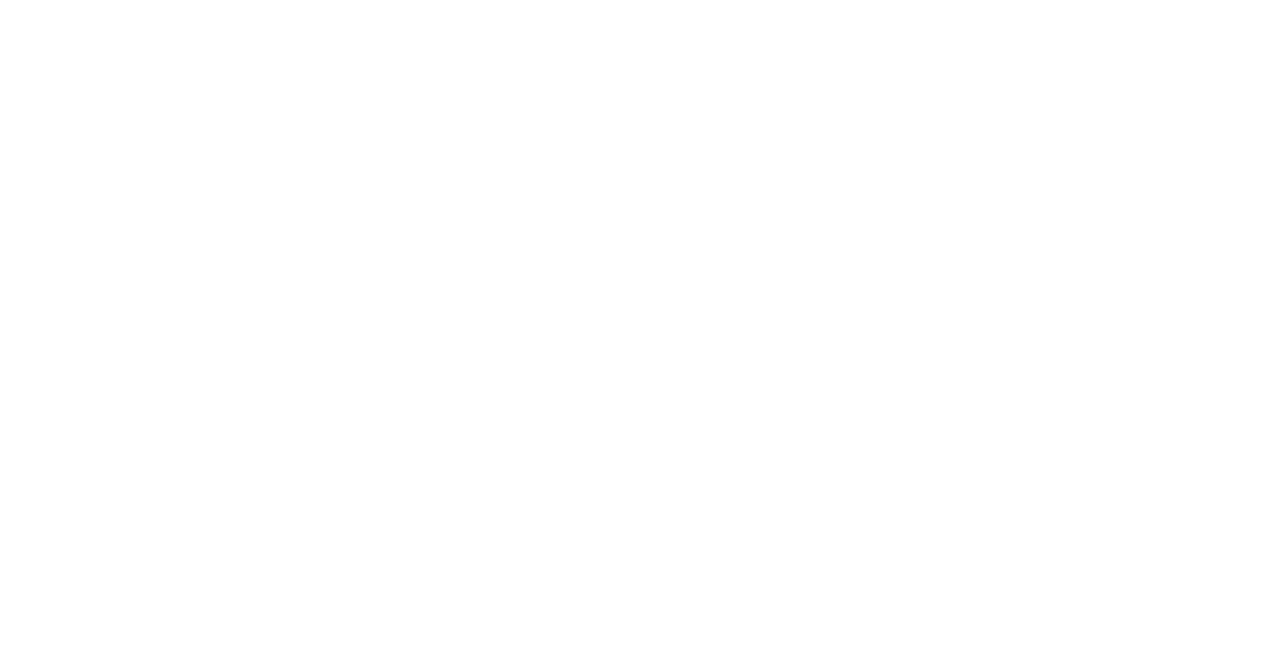
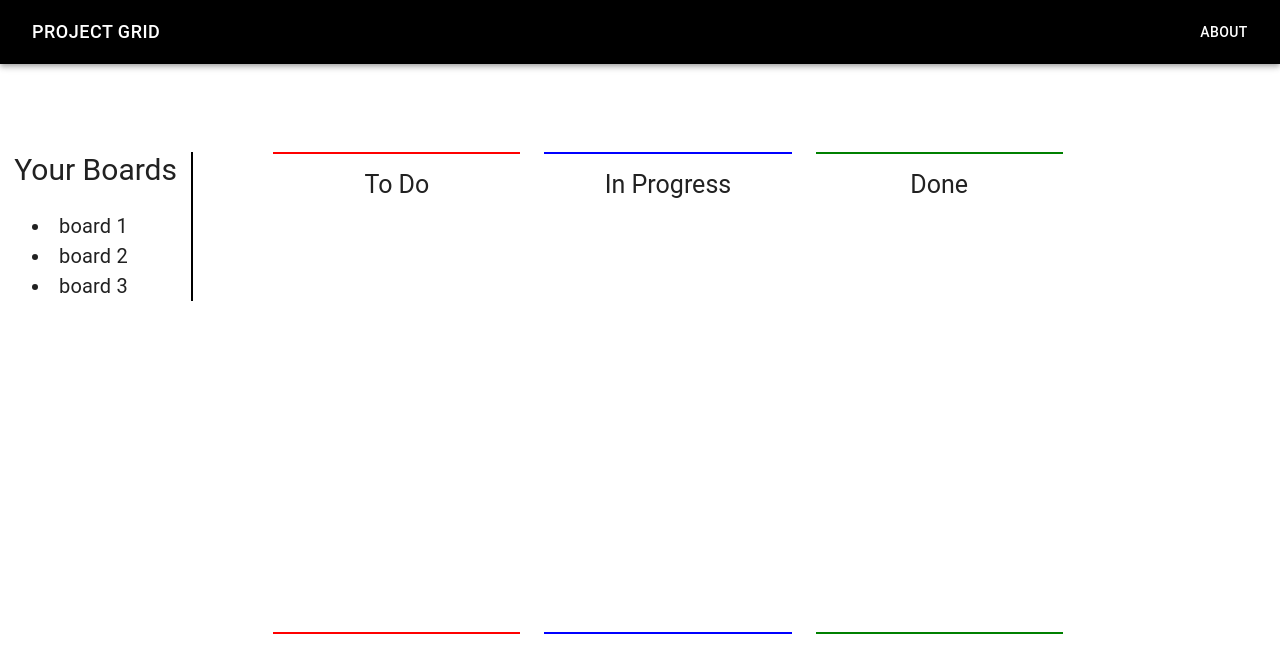
Before and after one commit to n1sh1thaS/project-grid, a React (Vite) app in the folder client/: page /board in a window 1280 px wide. Before the commit this address had no page. Shown: the top 672 px of the page. Built offline with nearby package versions, Linux system fonts and the light colour scheme.

Commit message:
create board page outline

```diff
--- a/client/src/App.jsx
+++ b/client/src/App.jsx
@@ -1,6 +1,7 @@
 import React from 'react'
 import Landing from "./pages/Landing";
 import Login from "./pages/Login"
+import Board from "./pages/Board"
 import {BrowserRouter as Router, Routes, Route} from 'react-router-dom'
 
 function App() {
@@ -10,6 +11,7 @@
       <Routes>
         <Route path="/" element={<Landing/>} />
         <Route path="/login" element={<Login/>} />
+        <Route path="/board" element={<Board/>} />
       </Routes>
     </Router>
     </>
--- a/client/src/components/LoginForm.jsx
+++ b/client/src/components/LoginForm.jsx
@@ -1,6 +1,6 @@
 import {TextField, Button, Box, Typography} from "@mui/material";
 
-const SignUpForm = () => {
+const LoginForm = () => {
   return (
     <Box sx={{display: "flex", flexDirection: "column", gap: 2, alignItems: "center"}}>
       <Typography variant="h3" sx={{fontSize: 35, marginBottom: 5}}>Login to Project Grid</Typography>
@@ -25,4 +25,4 @@
   );
 };
 
-export default SignUpForm;
+export default LoginForm;
--- a/client/src/components/NavBar.jsx
+++ b/client/src/components/NavBar.jsx
@@ -5,7 +5,7 @@
   const {showLogin, showSignup} = props
   return (
     <div>
-      <AppBar position="static" sx={{marginBottom: '100px', background:'black'}}>
+      <AppBar position="static" sx={{background:'black'}}>
         <Toolbar sx={{ justifyContent: "space-between" }}>
           <Typography variant="h6" component="div">
             <Button variant="text" href="/" sx={{ color: 'white', fontSize: 18 }}>Project Grid</Button>
--- a/client/src/components/SignUpForm.jsx
+++ b/client/src/components/SignUpForm.jsx
@@ -14,13 +14,13 @@
       email,
       password,
     };
-    console.log(user);
-    const { data } = await axios
+    await axios
       .post("http://localhost:3000/api/users", user)
-      .then((res) => console.log("posted new user", res.data))
+      .then((res) => {
+        const {data} = res;
+        localStorage.setItem('token', data.token);
+      })
       .catch((e) => console.log("user cannot be posted"));
-
-    localStorage.setItem('token', data.token);
   };
 
   return (
--- /dev/null
+++ b/client/src/css/board.css
@@ -0,0 +1,6 @@
+.boardCategory{
+    flex: 1;
+    display: flex;
+    justify-content: center;
+    align-items: center;
+}
--- /dev/null
+++ b/client/src/pages/Board.jsx
@@ -0,0 +1,48 @@
+import React from 'react'
+import NavBar from '../components/NavBar'
+import {Grid, Typography, Box, Card, CardActions, CardContent, IconButton, DeleteIcon, EditIcon} from "@mui/material";
+import "../css/board.css"
+const Board = () => {
+  return (
+    <>
+      <Grid container spacing={3}>
+        <Grid item xs={12}>
+          <NavBar/>
+        </Grid>
+        <Grid item xs={12} sm={2} marginTop={8}>
+          <Box sx={{borderRight: '2px solid black'}}>
+              <Typography variant="h3" align="center" marginBottom={3} sx={{fontSize: 30}}>
+                Your Boards
+              </Typography>
+              <Typography variant="body1" align="left" marginLeft={4} sx={{fontSize: 20}}>
+                <li>board 1</li>
+                <li>board 2</li>
+                <li>board 3</li>
+              </Typography>
+          </Box>
+        </Grid>
+        <Grid item xs={12} sm={8} marginTop={8}>
+          <Box sx={{display: "flex", flexDirection: "row", gap: 3, alignItems: "center", marginLeft: 7, height: '100%'}}>
+              <Box className="boardCategory" sx={{borderTop: '2px solid red', borderBottom: '2px solid red'}}>
+                  <Typography variant="h3" align="center" marginTop={2} marginBottom={'175%'} sx={{fontSize: 25}}>
+                    To Do
+                  </Typography>
+              </Box>
+              <Box className="boardCategory" sx={{borderTop: '2px solid blue', borderBottom: '2px solid blue'}}>
+                  <Typography variant="h3" align="center" marginTop={2} marginBottom={'175%'} sx={{fontSize: 25}}>
+                    In Progress
+                  </Typography>
+              </Box>
+              <Box className="boardCategory" sx={{borderTop: '2px solid green', borderBottom: '2px solid green'}}>
+                  <Typography variant="h3" align="center" marginTop={2} marginBottom={'175%'}sx={{fontSize: 25}}>
+                    Done
+                  </Typography>
+              </Box>
+          </Box>
+        </Grid>
+      </Grid>
+    </>
+  )
+}
+
+export default Board
--- a/client/src/pages/Landing.jsx
+++ b/client/src/pages/Landing.jsx
@@ -12,7 +12,7 @@
         <Grid item xs={12}>
           <NavBar showLogin={true} showSignup={false}/>
         </Grid>
-        <Grid item xs={12} sm={4} marginLeft={11}>
+          <Grid item xs={12} sm={4} marginLeft={11} marginTop={12}>
             <Typography variant="h3" align="center">
               Project Grid
             </Typography>
@@ -23,11 +23,10 @@
               <SignUpForm />
             </Typography>
           </Grid>
-        <Grid item xs={12} sm={7}>
+          <Grid item xs={12} sm={7} marginTop={12}>
             <Typography variant="h3" align="center">
               <img className="landingImage" src={landingPageImg} alt=""/>
             </Typography>
-
           </Grid>
       </Grid>
     </>
--- a/client/src/pages/Login.jsx
+++ b/client/src/pages/Login.jsx
@@ -10,7 +10,7 @@
         <Grid item xs={12}>
           <NavBar showLogin={false} showSignup={true}/>
         </Grid>
-        <Grid item xs={12}>
+        <Grid item xs={12} marginTop={18}>
           <Typography variant="h4" align="center">
             <LoginForm />
           </Typography>
```
Also changed, not shown: 1 other file (tests, documents, lock files or other folders). Lines whose indentation alone changed are shown as unchanged.
